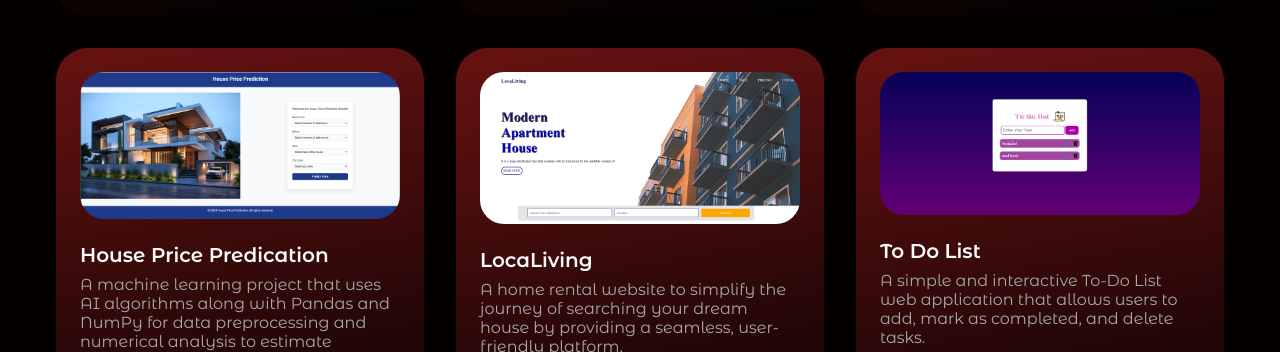
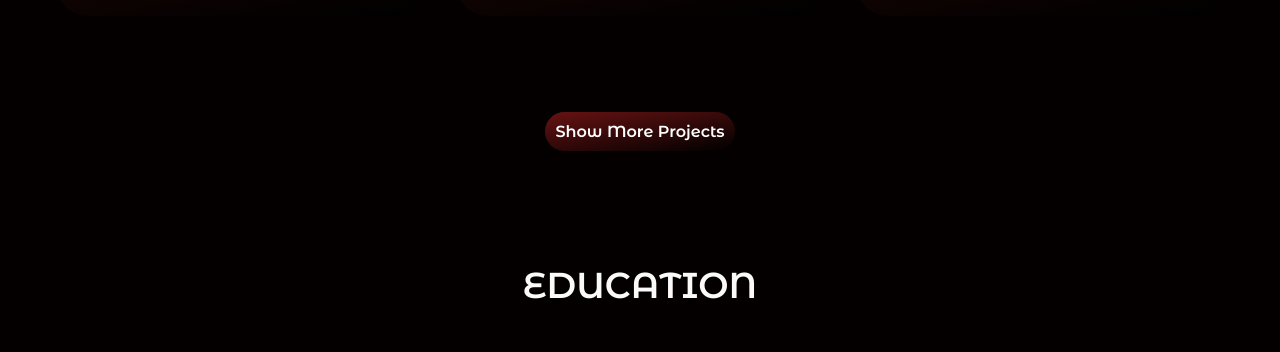
Before and after one commit to Sunaina-virdi/Portfolio_website, a plain HTML site: page index.html in a window 1280 px wide. Shown: the part 1675-2027 px from the top of the page. Drawn offline with nearby package versions, Linux system fonts and the light colour scheme; a web font is replaced by a local one.

Commit message:
projects show more option

```diff
--- a/assets/css/styles.css
+++ b/assets/css/styles.css
@@ -441,6 +441,37 @@ img {
   transform: scale(1.2);
 }
 
+.projects__show-more-container {
+  text-align: center;
+  margin-top: 2rem;
+
+}
+#showMoreBtn{
+  padding: 10px;
+  border-radius: 1.5rem;
+  background: linear-gradient(170deg, #681212, #000000);
+  cursor: pointer;
+  color: white;
+  font-weight: bold;
+}
+.projects__card {
+  transition: all 0.4s ease;
+  transform: scale(1);
+  opacity: 1;
+}
+
+.projects__card.hide {
+  transform: scale(0.95);
+  opacity: 0;
+  pointer-events: none;
+  height: 0;
+  margin: 0;
+  padding: 0;
+  overflow: hidden;
+}
+
+
+
 /*=============== EDUCATIONS ===============*/
 .education__container{
   row-gap: 2rem;
--- a/index.html
+++ b/index.html
@@ -143,7 +143,7 @@
          <section class="projects section" id="projects">
             <h2 class="section__title">RECENT PROJECTS</h2>
 
-            <div class="projects__container container grid" >
+            <div class="projects__container container grid"  id="projectsContainer">
                 <article class="projects__card">
                     <a href="#" target="_blank" class="projects__image">
                         <img src="assets/img/project-task.png" alt="image" class="projects__img">
@@ -314,6 +314,10 @@
                 </article>
 
             </div>
+            <div class="projects__show-more-container">
+                <button id="showMoreBtn" class="projects__button">Show More Projects    →</button>
+            </div>
+
          </section>
 
         <!--==================== EDUCATION ====================-->
@@ -533,6 +537,42 @@
           backSpeed: 80,
           backDelay: 1000,
         });
+        document.addEventListener("DOMContentLoaded", function () {
+        const projects = document.querySelectorAll(".projects__card");
+        const toggleBtn = document.getElementById("showMoreBtn");
+
+        const showInitialProjects = () => {
+        projects.forEach((project, index) => {
+            if (index < 3) {
+            project.classList.remove("hide");
+            } else {
+            project.classList.add("hide");
+            }
+        });
+        toggleBtn.textContent = "Show More Projects";
+        };
+
+        const showAllProjects = () => {
+        projects.forEach(project => {
+            project.classList.remove("hide");
+        });
+        toggleBtn.textContent = "Show Less Projects";
+        };
+
+        // Initial display
+        showInitialProjects();
+
+        let showingAll = false;
+
+        toggleBtn.addEventListener("click", () => {
+        if (showingAll) {
+            showInitialProjects();
+        } else {
+            showAllProjects();
+        }
+        showingAll = !showingAll;
+        });
+    });
       </script>
    </body>
 </html>
```
Also changed, not shown: 1 other file.
